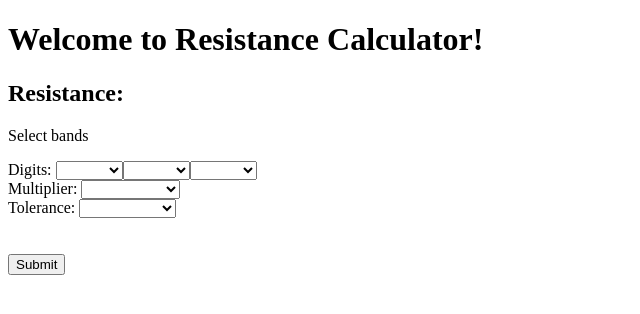
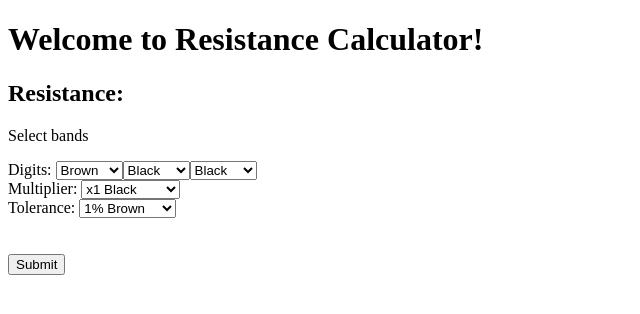
Before and after one commit to jwaynemax/cs6261project4, an Angular app: page / in a window 1280 px wide. Shown: the top 314 px of the page, without its empty margins (0-640 px from the left). Built offline with nearby package versions, Linux system fonts and the light colour scheme.

Commit message:
added default values to field so page loads with dropdowns pre-selected

```diff
--- a/src/app/interface/resistance/resistance.component.html
+++ b/src/app/interface/resistance/resistance.component.html
@@ -6,7 +6,7 @@
     <form (ngSubmit)="formSubmission()">
       <div class="digits-selection">
         <label for="digits">Digits: </label>
-        <select name="band1" id="band1" [(ngModel)]="band1">
+        <select name="band1" id="band1" [(ngModel)]="band1" required>
           <option value="1">Brown</option>
           <option value="2">Red</option>
           <option value="3">Orange</option>
--- a/src/app/interface/resistance/resistance.component.ts
+++ b/src/app/interface/resistance/resistance.component.ts
@@ -9,11 +9,11 @@ import { FormsModule } from '@angular/forms';
 })
 export class ResistanceComponent implements OnInit {
 
-  public band1: string;
-  public band2: string;
-  public band3: string;
-  public multiplier: string;
-  public tolerance: string;
+  public band1: string = "1";
+  public band2: string = "0";
+  public band3: string = "0";
+  public multiplier: string = "x1";
+  public tolerance: string = "1%";
   public calculation: string;
 
   constructor(private calculatorService: CalculatorService) { }
```
